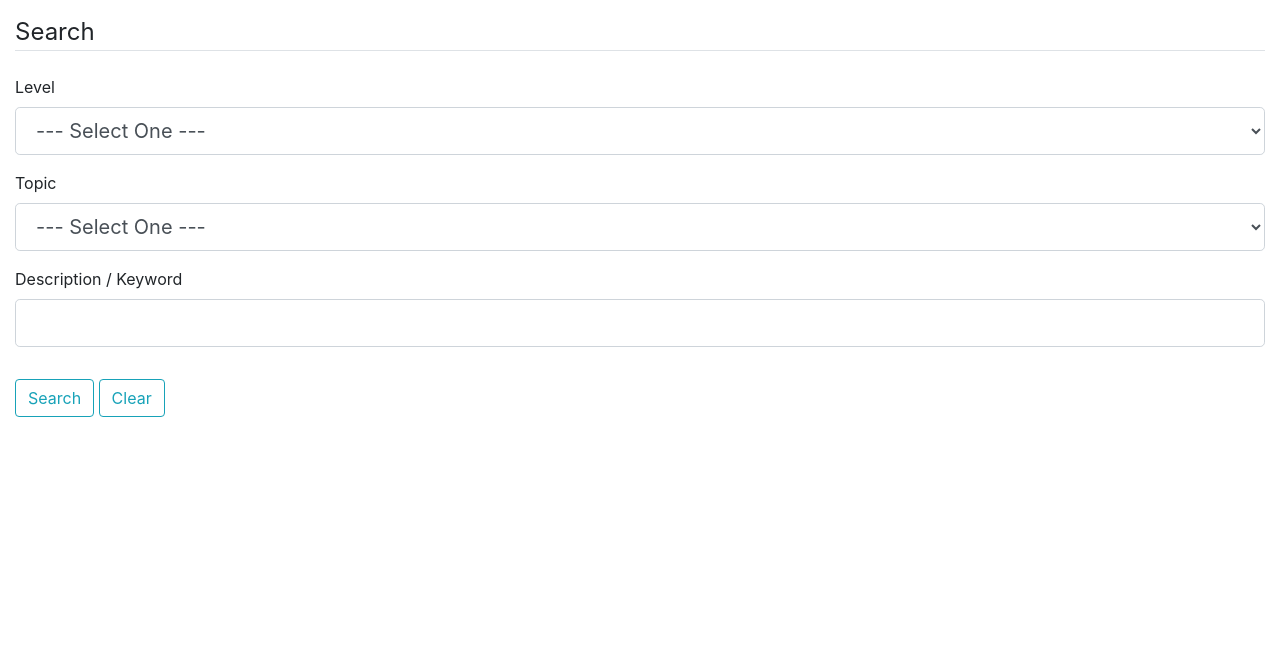
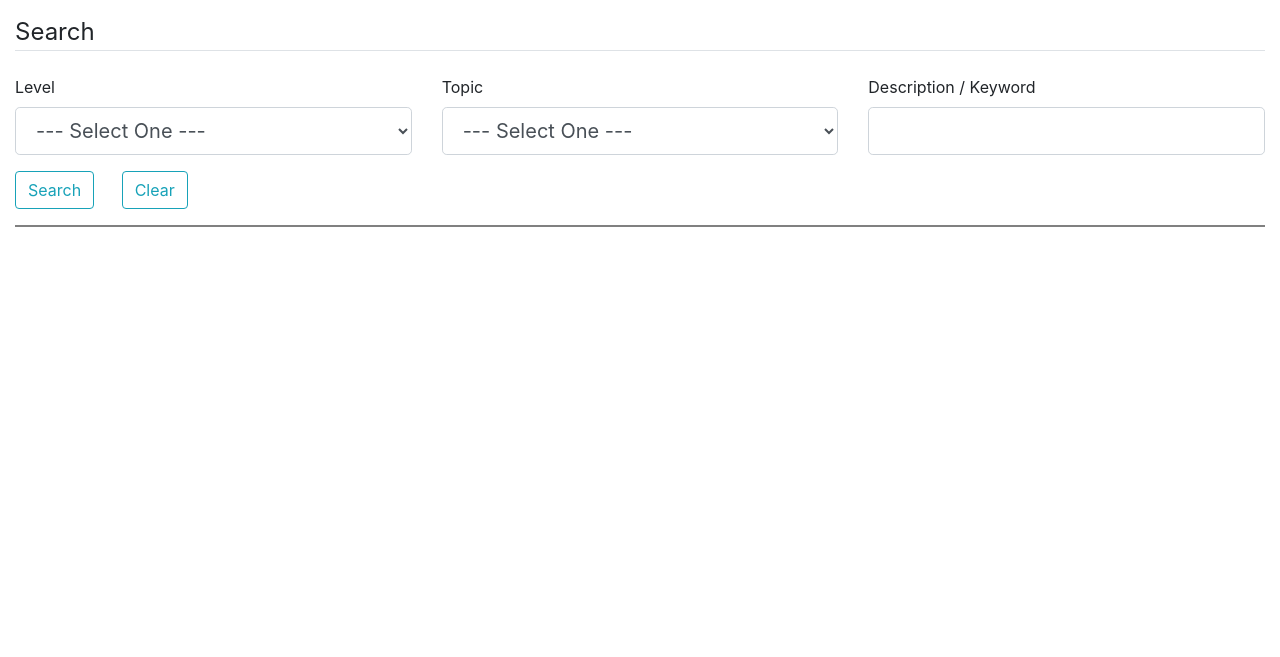
Before and after one commit to MKing301/math-pd-depo, a Flask app: page /search in a window 1280 px wide. Shown: the part 56-713 px from the top of the page. Run offline with Flask 2, Linux system fonts and the light colour scheme; the visitor is signed in with stand-in values (Sample User, id 1); data comes from the database, SQL or seed files in the repository; some libraries are stand-ins or nearby versions.

Commit message:
Place fields in row and add hr tag below btn

```diff
--- a/pd_app/templates/search.html
+++ b/pd_app/templates/search.html
@@ -5,7 +5,8 @@
             {{ form.csrf_token }}
             <fieldset class="form-group">
                 <legend class="border-bottom mb-4">Search</legend>
-                <div class="form-group">
+                <div class="row">
+                    <div class="col-sm-4">
                         {{ form.level.label(class="form-control-label") }}
                         {% if form.level.errors %}
                             {{ form.level(class="form-control form-control-lg is-invalid") }}
@@ -18,7 +19,7 @@
                             {{ form.level(class="form-control form-control-lg") }}
                         {% endif %}
                     </div>
-                <div class="form-group">
+                    <div class="col-sm-4">
                         {{ form.topic.label(class="form-control-label") }}
                         {% if form.topic.errors %}
                             {{ form.topic(class="form-control form-control-lg is-invalid") }}
@@ -31,7 +32,7 @@
                             {{ form.topic(class="form-control form-control-lg") }}
                         {% endif %}
                     </div>
-                <div class="form-group">
+                    <div class="col-sm-4">
                         {{ form.keyword.label(class="form-control-label") }}
                         {% if form.keyword.errors %}
                             {{ form.keyword(class="form-control form-control-lg is-invalid") }}
@@ -44,10 +45,17 @@
                             {{ form.keyword(class="form-control form-control-lg") }}
                         {% endif %}
                     </div>
+                </div>
             </fieldset>
-            <div class="form-group">
-                {{ form.submit(class="btn btn-outline-info") }} {{ form.clear(class="btn btn-outline-info", type="reset") }}
+            <div class="row">
+                <div class="col-sm-1">
+                    {{ form.submit(class="btn btn-outline-info") }}
+                </div>
+                <div class="col-sm-1">
+                    {{ form.clear(class="btn btn-outline-info", type="reset") }}
+                </div>
             </div>
         </form>
+        <hr>
     </div>
 {% endblock%}
```
Lines whose indentation alone changed are shown as unchanged.
